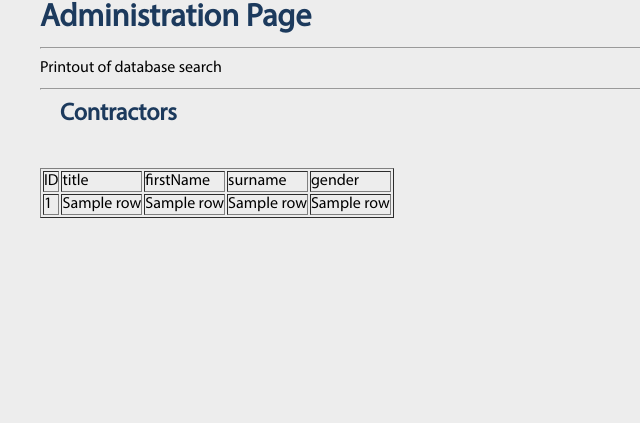
After one commit to mohammedtaz54/AcornProject, a Flask app: template templates/ListData.html in a window 1280 px wide. The commit adds this page. Shown: the part 377-800 px from the top of the page, without its empty margins (0-640 px from the left). Run offline with Flask 2, Linux system fonts and the light colour scheme; the template is opened without the code that fills it: most values are stand-ins (such as "Sample title", 1, 10 or a date in 2020).

Commit message:
Admin page conneted to server, admin search functionality fully working. Just have to finish adding all of the fields.

```diff
--- a/Server.py
+++ b/Server.py
@@ -13,7 +13,7 @@ app = Flask(__name__)
 app.config['CV_UPLOAD_FOLDER'] = CV_UPLOAD_FOLDER
 app.config['PIC_UPLOAD_FOLDER'] = PIC_UPLOAD_FOLDER
 
-def allowed_file(filename, filetype):
+def allowedFile(filename, filetype):
     ext = filename.rsplit('.',1)[1]
     print(ext)
     if filetype == 'CV':
@@ -26,8 +26,8 @@ def addContractorDetails():
     if request.method == 'GET':
         return render_template('form.html')
     if request.method == 'POST':
-        cvPath = cv_upload()
-        picPath = pic_upload()
+        cvPath = cvUpload()
+        picPath = picUpload()
         fieldlist = ['title', 'firstName', 'surname', 'gender', 'dob', 'niNumber', 'eAddress', 'contactNumber',
                      'postCode', 'addressLine1', 'addressLine2', 'addressLine3', 'town', 'emergContact',
                      'emergContactNumber', 'workReq', 'quali', 'nameOfCompany', 'eligibility',
@@ -69,41 +69,59 @@ def addContractorDetails():
             conn.close()
             return msg
 
-def cv_upload():
+def cvUpload():
     if 'CV' not in request.files:
         print("No file received")
     else:
         cv = request.files["CV"]
         if cv.filename == "":
             print("File name blank")
-        elif cv and allowed_file(cv.filename, 'CV'):
-            filename = secure_filename(cv.filename, 'CV')
+        elif cv and allowedFile(cv.filename, 'CV'):
+            print("CV Should be working")
+            filename = secureFilename(cv.filename, 'CV')
             filePath = os.path.join(app.config['CV_UPLOAD_FOLDER'], filename)
-            cvPath = filePath
-            print(cvPath)
-    return cvPath
+            cv.save(filePath)
+    return filePath
 
-def pic_upload() :
+def picUpload() :
     if 'profileImage' not in request.files:
         print("No picture received")
     else:
         pic = request.files["profileImage"]
         if pic.filename == "":
             print("Picture name blank")
-        elif pic and allowed_file(pic.filename, 'PIC'):
-            filename = secure_filename(pic.filename, 'Picture')
+        elif pic and allowedFile(pic.filename, 'PIC'):
+            print("CV Should be working")
+            filename = secureFilename(pic.filename, 'Picture')
             filePath = os.path.join(app.config['PIC_UPLOAD_FOLDER'], filename)
-            picPath = filePath
-    return picPath
+            pic.save(filePath)
+    return filePath
 
-def secure_filename(filename, filetype):
+def secureFilename(filename, filetype):
     first = request.form.get('firstName')
     last = request.form.get('surname')
     main = str(first) + str(last) + filetype +"."+ filename.rsplit('.',1)[1]
     return main
 
-
-
+@app.route("/Admin", methods=['POST', 'GET'])
+def adminSearch():
+    if request.method == 'GET':
+        return render_template('admin.html')
+    if request.method == 'POST':
+        try:
+            print("passed try")
+            surname = request.form.get('surname', default="Error")
+            conn = sqlite3.connect(DATABASE)
+            cur = conn.cursor()
+            cur.execute("SELECT * FROM form_data WHERE surname=?;", [surname])
+            data = cur.fetchall()
+            print(data)
+        except:
+            print('There was an error', data)
+            conn.close()
+        finally:
+            conn.close()
+            return render_template('ListData.html', data = data)
 
 if __name__ == '__main__':
     app.run(debug=True)
--- a/static/css/admin.css
+++ b/static/css/admin.css
@@ -1,7 +1,6 @@
 * {
   margin:10px;
   padding:0px;
-  background-color:rgb(237,237,237);
 }
 
 @font-face {
@@ -11,5 +10,16 @@
 
 .acornHeader {
   display:inline-block;
-  width:100%
+  width:100%;
 }
+
+.unstyled {
+  width:100% !important;
+  border:1px solid black;
+}
+
+h2 {
+  font-size: 24px;
+  color:rgb(28,58,93);
+  margin-left:30px;
+}
--- /dev/null
+++ b/templates/ListData.html
@@ -0,0 +1,40 @@
+<!DOCTYPE HTML>
+
+<!-- Please check the notes in resources/helpful_notes.txt for information -->
+
+<html lang=en>
+  <head>
+    <title> Acorn Recuritment </title>
+    <link rel="stylesheet" type="text/css" href="..\static\css\main.css">
+    <link rel="stylesheet" type="text/css" href="..\static\css\admin.css">
+  </head>
+  <body>
+    <header class="acornHeader">
+      <img id="logo" src="..\static\acorn_res\Logos\PNGs\acorn_logo.png" alt="Image of the Acorn Logo">
+    </header>
+    <main>
+      <h1>Administration Page</h1>
+      <hr>
+      <p>Printout of database search</p>
+      <hr>
+      <h2>Contractors</h2>
+      <table border = 1>
+        <thread>
+          <td>ID</td>
+          <td>title</td>
+          <td>firstName</td>
+          <td>surname</td>
+          <td>gender</td>
+        </thread>
+
+        {% for row in data %}
+
+        <tr>
+          <td>{{row[0]}}</td>
+          <td>{{row[1]}}</td>
+          <td>{{row[2]}}</td>
+          <td>{{row[3]}}</td>
+          <td>{{row[4]}}</td>
+        </tr>
+      {% endfor %}
+    </table>
```
Also changed, not shown: templates/admin.html (renamed from templates/admin_page.html, +17 -9 lines), sql/client_information.db.
